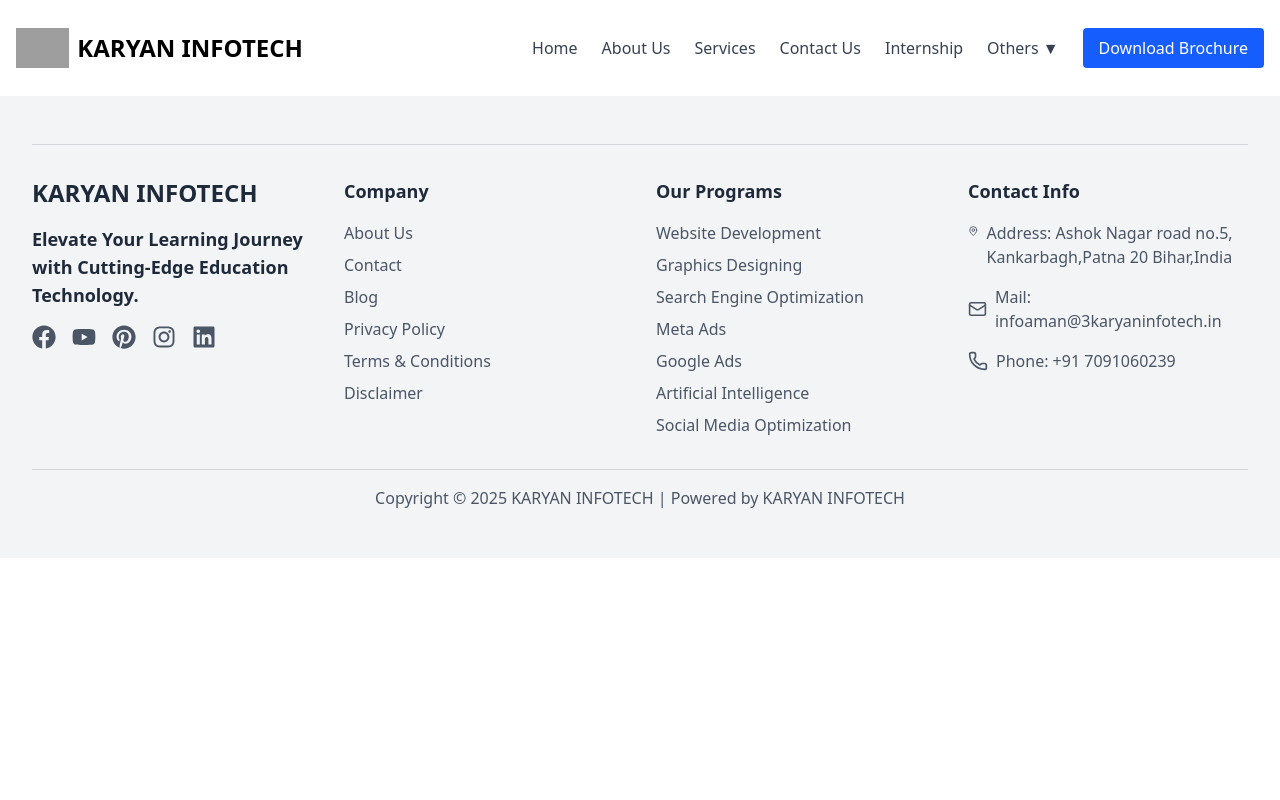
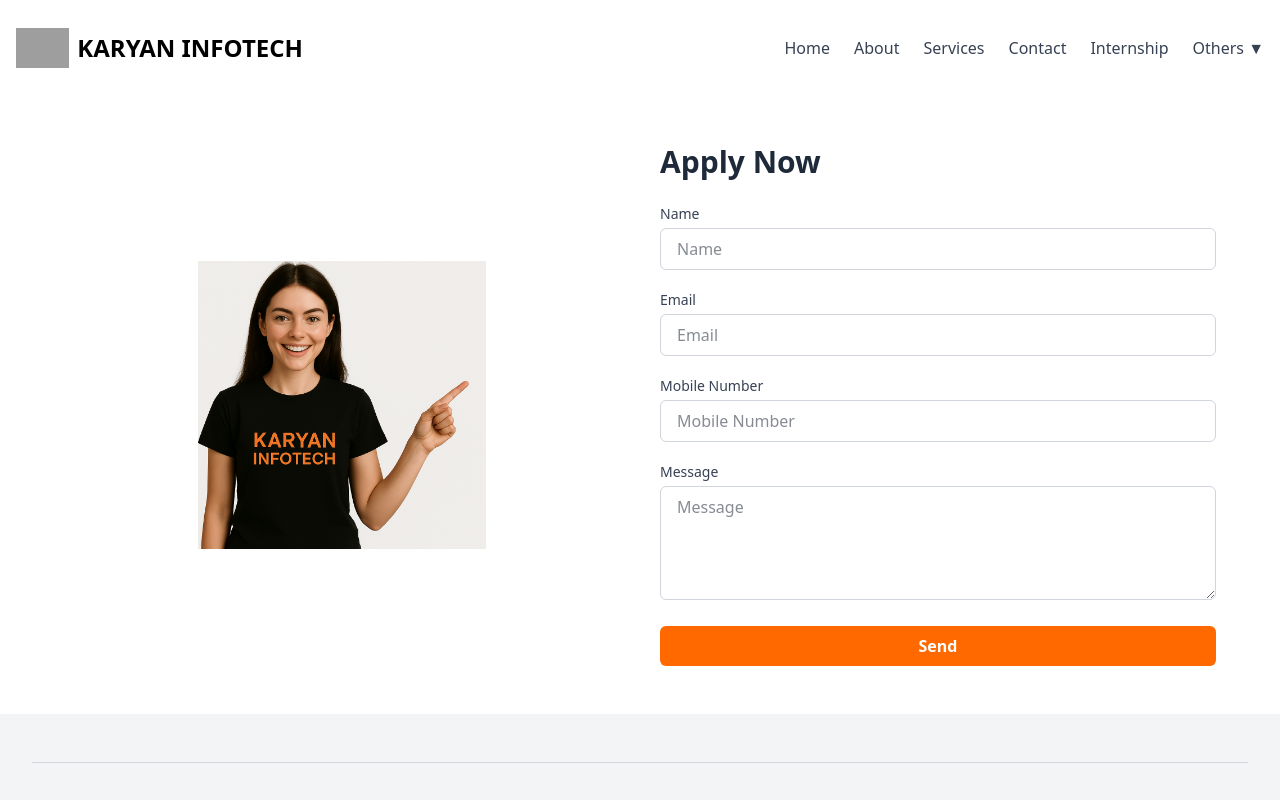
Before and after one commit to ANKITKUMAR1809/KARYAN_INFOTECH, a React (Vite) app: page /apply in a window 1280 px wide. Shown: the top 800 px of the page. Built offline with nearby package versions, Linux system fonts and the light colour scheme; grey boxes are pictures that could not be loaded.

Commit message:
added apply feature for student

```diff
--- a/package.json
+++ b/package.json
@@ -11,6 +11,7 @@
   },
   "dependencies": {
     "@tailwindcss/vite": "^4.1.8",
+    "axios": "^1.10.0",
     "lucide-react": "^0.513.0",
     "react": "^19.1.0",
     "react-dom": "^19.1.0",
--- a/src/App.jsx
+++ b/src/App.jsx
@@ -1,7 +1,7 @@
 import React from "react";
 import { BrowserRouter, Route, Routes } from "react-router-dom";
 import Navbar from "./components/Navbar";
-import { Home, AboutUs, Contact, Services,Blog, Disclaimer, FAQ,Login,PrivacyPolicy ,Products, Register , Support,TermsConditions } from "./pages";
+import { Home, AboutUs, Contact, Services,Blog, Disclaimer, FAQ,Login,PrivacyPolicy ,Products, Apply , Support,TermsConditions } from "./pages";
 import Footer from "./components/Footer";
 import Internship from "./pages/Internship";
 
@@ -22,7 +22,7 @@
         <Route path="/privacy" element={<PrivacyPolicy/>} />
         <Route path="/support" element={<Support/>} />
         <Route path="/login" element={<Login/>} />
-        <Route path="/register" element={<Register/>} />
+        <Route path="/apply" element={<Apply/>} />
         <Route path="/disclaimer" element={<Disclaimer/>} />
       </Routes>
       <Footer />
--- a/src/components/Navbar.jsx
+++ b/src/components/Navbar.jsx
@@ -7,9 +7,9 @@
 
   const navLinks = [
     { label: "Home", href: "/" },
-    { label: "About Us", href: "/about-us" },
+    { label: "About", href: "/about-us" },
     { label: "Services", href: "/services" },
-    { label: "Contact Us", href: "/contact-us" },
+    { label: "Contact", href: "/contact-us" },
 
     { label: "Internship", href: "/internship" },
   ];
@@ -64,13 +64,6 @@
               ))}
             </div>
           </div>
-
-          <a
-            href="#"
-            className="bg-blue-600 text-white px-4 py-2 rounded hover:bg-blue-700 transition"
-          >
-            Download Brochure
-          </a>
         </nav>
 
         {/* Mobile Menu Button */}
@@ -95,12 +88,7 @@
                 {link.label}
               </NavLink>
             ))}
-            <a
-              href="#"
-              className="bg-blue-600 text-white px-4 py-2 text-center rounded hover:bg-blue-700"
-            >
-              Download Brochure
-            </a>
+
           </div>
         </div>
       )}
--- /dev/null
+++ b/src/pages/Apply.jsx
@@ -0,0 +1,158 @@
+import React, { useState } from "react";
+import applyPic from "../assets/apply.png"; // Assuming you have an image for the apply section
+import axios from "axios";
+const Apply = () => {
+  const [formData, setFormData] = useState({
+    name: "",
+    email: "",
+    mobile: "",
+    message: "",
+  });
+  const handleChange = (e) => {
+    const { name, value } = e.target;
+    setFormData((prevData) => ({
+      ...prevData,
+      [name]: value,
+    }));
+  };
+
+  const sendQuery = async (e) => {
+    e.preventDefault();
+    try {
+      const response = await axios.post(
+        "https://kiec.3karyaninfotech.in//api/send",
+        formData
+      );
+
+      if (response.status === 201) {
+        alert("Your query has been sent successfully!");
+      } else {
+        alert("Failed to send your query. Please try again later.");
+      }
+    } catch (error) {
+      alert(
+        "An error occurred while sending your query. Please try again later."
+      );
+      console.error("Error sending query:", error);
+    }
+
+    e.target.reset(); // Optional: This clears the form visually
+    setFormData({
+      name: "",
+      email: "",
+      mobile: "",
+      message: "",
+    });
+  };
+
+  return (
+    <section className="w-full bg-white py-12 px-4">
+      <div className="max-w-6xl mx-auto flex flex-col lg:flex-row items-center gap-10">
+        {/* Left Image */}
+        <div className="w-full lg:w-1/2 flex justify-center">
+          <img
+            src={applyPic}
+            alt="Apply Illustration"
+            className="w-72 h-72 object-contain"
+          />
+        </div>
+
+        {/* Form Section */}
+        <div className="w-full lg:w-1/2">
+          <h2 className="text-3xl font-bold mb-6 text-gray-800">Apply Now</h2>
+
+          <form className="space-y-5" onSubmit={sendQuery}>
+            {/* Name */}
+            <div>
+              <label
+                htmlFor="name"
+                className="block text-sm font-medium text-gray-700 mb-1"
+              >
+                Name
+              </label>
+              <input
+                type="text"
+                id="name"
+                name="name"
+                onChange={handleChange}
+                value={formData.name}
+                placeholder="Name"
+                required
+                className="w-full px-4 py-2 border border-gray-300 rounded-md bg-white text-gray-900"
+              />
+            </div>
+
+            {/* Email */}
+            <div>
+              <label
+                htmlFor="email"
+                className="block text-sm font-medium text-gray-700 mb-1"
+              >
+                Email
+              </label>
+              <input
+                type="email"
+                id="email"
+                name="email"
+                onChange={handleChange}
+                value={formData.email}
+                placeholder="Email"
+                required
+                className="w-full px-4 py-2 border border-gray-300 rounded-md bg-white text-gray-900"
+              />
+            </div>
+
+            {/* Mobile Number */}
+            <div>
+              <label
+                htmlFor="mobile"
+                className="block text-sm font-medium text-gray-700 mb-1"
+              >
+                Mobile Number
+              </label>
+              <input
+                type="number"
+                id="mobile"
+                name="mobile"
+                onChange={handleChange}
+                value={formData.mobile}
+                placeholder="Mobile Number"
+                required
+                className="w-full px-4 py-2 border border-gray-300 rounded-md bg-white text-gray-900"
+              />
+            </div>
+
+            {/* Message */}
+            <div>
+              <label
+                htmlFor="message"
+                className="block text-sm font-medium text-gray-700 mb-1"
+              >
+                Message
+              </label>
+              <textarea
+                id="message"
+                rows="4"
+                name="message"
+                onChange={handleChange}
+                value={formData.message}
+                placeholder="Message"
+                className="w-full px-4 py-2 border border-gray-300 rounded-md bg-white text-gray-900"
+              ></textarea>
+            </div>
+
+            {/* Submit Button */}
+            <button
+              type="submit"
+              className="w-full bg-orange-500 hover:bg-orange-600 text-white font-semibold py-2 rounded-md transition"
+            >
+              Send
+            </button>
+          </form>
+        </div>
+      </div>
+    </section>
+  );
+};
+
+export default Apply;
--- a/src/pages/Register.jsx
+++ /dev/null
@@ -1,9 +0,0 @@
-import React from 'react'
-
-const Register = () => {
-  return (
-    <div>Register</div>
-  )
-}
-
-export default Register
--- a/src/pages/index.js
+++ b/src/pages/index.js
@@ -4,7 +4,7 @@
 import Blog from "./Blog";
 import Services from "./Services";
 import Login from "./Login";
-import Register from "./Register";
+import Apply from "./Apply";
 import Disclaimer from "./Disclaimer";
 import PrivacyPolicy from "./PrivacyPolicy";
 import TermsConditions from "./TermsConditions";
@@ -13,4 +13,4 @@
 import FAQ from './FAQ';
 
 
-export {  Home, AboutUs, Contact, Blog, Services, Login, Register, Disclaimer, PrivacyPolicy, TermsConditions, Support, Products, FAQ };
+export {  Home, AboutUs, Contact, Blog, Services, Login, Apply, Disclaimer, PrivacyPolicy, TermsConditions, Support, Products, FAQ };
```
Also changed, not shown: src/assets/apply.png (added), 1 other file (tests, documents, lock files or other folders).
